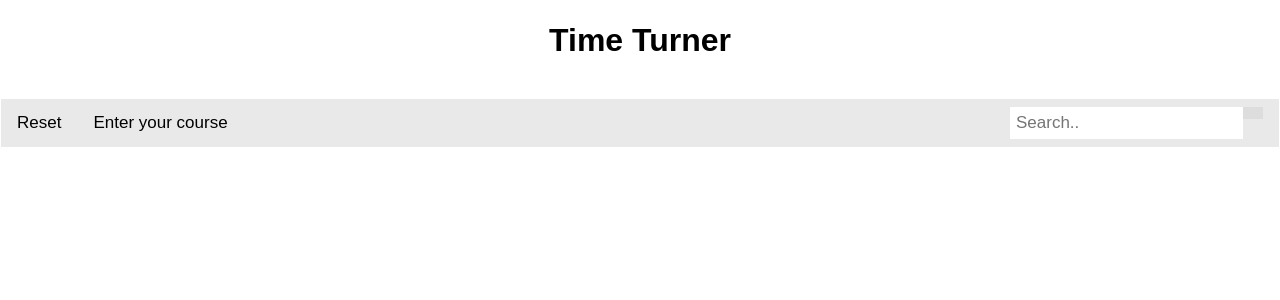
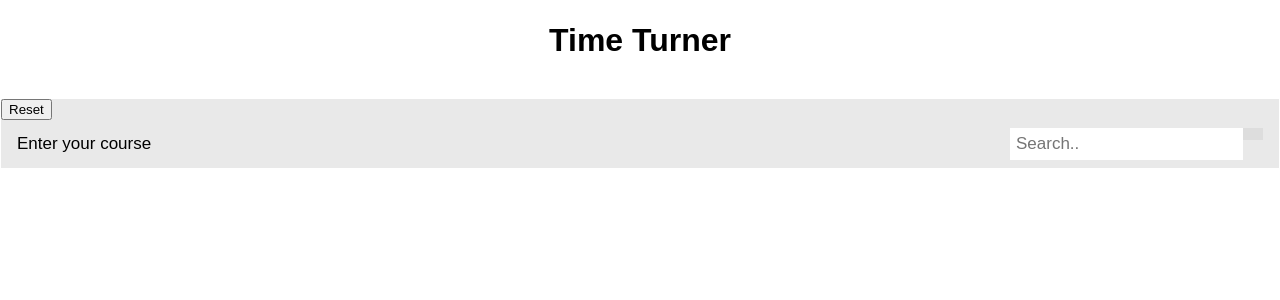
Before and after one commit to alexytsu/CSE-Hackathon-2018, a Flask app: page / in a window 1280 px wide. Shown: the top 300 px of the page. Run offline with Flask 2, Linux system fonts and the light colour scheme.

Commit message:
UGLY UGLY RESTE

```diff
--- a/templates/home.html
+++ b/templates/home.html
@@ -6,8 +6,8 @@
 </head>
 <div class="topnav">
   <form method="POST">
-    <!--<button name="reset" type="submit">Reset</button>-->
-    <a onclick="form.submit()" name='reset' class="active">Reset</a>
+    <button name="reset" type="submit">Reset</button>
+    <!-- <a onclick="form.submit()" name='reset' class="active">Reset</a> -->
   </form>
   <a class="active">Enter your course</a>
   <div class="search-container">
```
